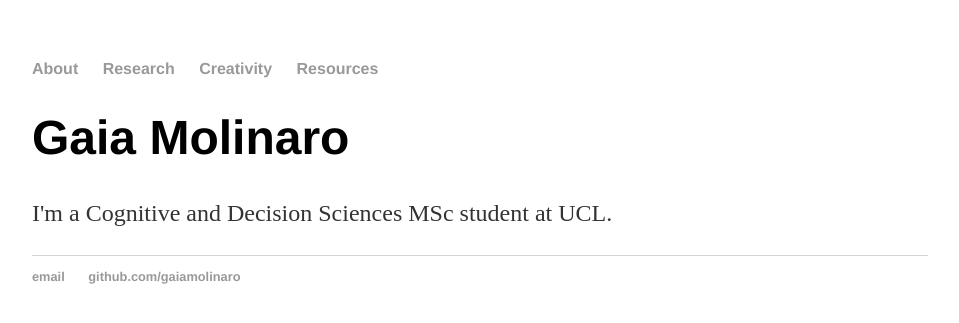
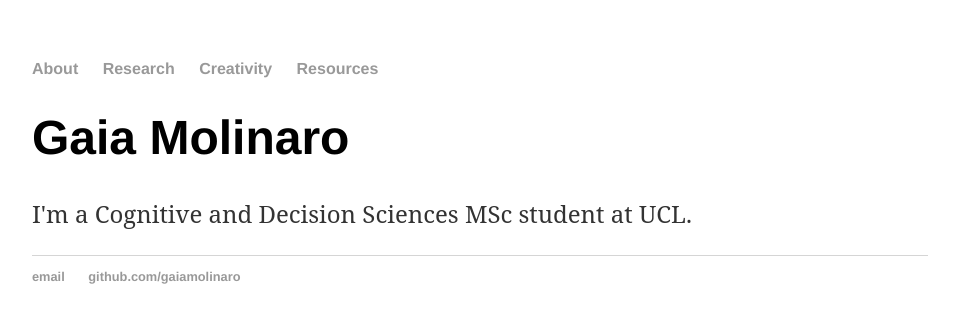
Before and after one commit to gaiamolinaro/gaiamolinaro.github.io, a Jekyll site: the page built from index.html, in a window 1280 px wide. Shown: the top 323 px of the page, without its empty margins (160-1119 px from the left). Built offline with Jekyll 4.4.1, drawn with Linux system fonts in a browser that asks for light colours.

Commit message:
Update main.css

```diff
--- a/css/main.css
+++ b/css/main.css
@@ -23,10 +23,15 @@
     font-size: 3em;
     font-family:'Helvetica', 'Arial', 'Sans-Serif';
 }
+h2 {
+    font-size: 2em;
+    font-family:'Helvetica', 'Arial', 'Sans-Serif';
+}
 p {
     font-size: 1.5em;
     line-height: 1.4em;
     color: #333;
+    font-family:'Merryweather', 'Serif';
 }
 footer {
     border-top: 1px solid #d5d5d5;
```
